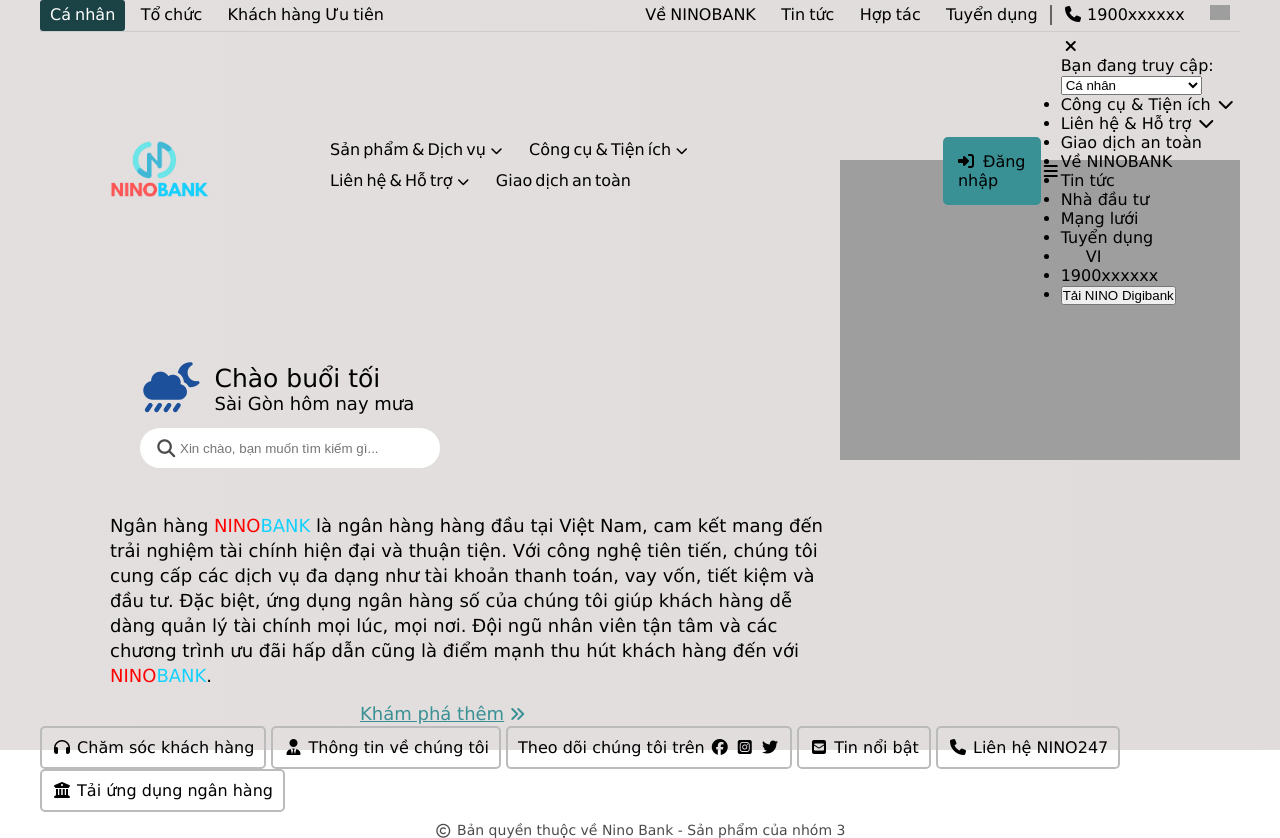
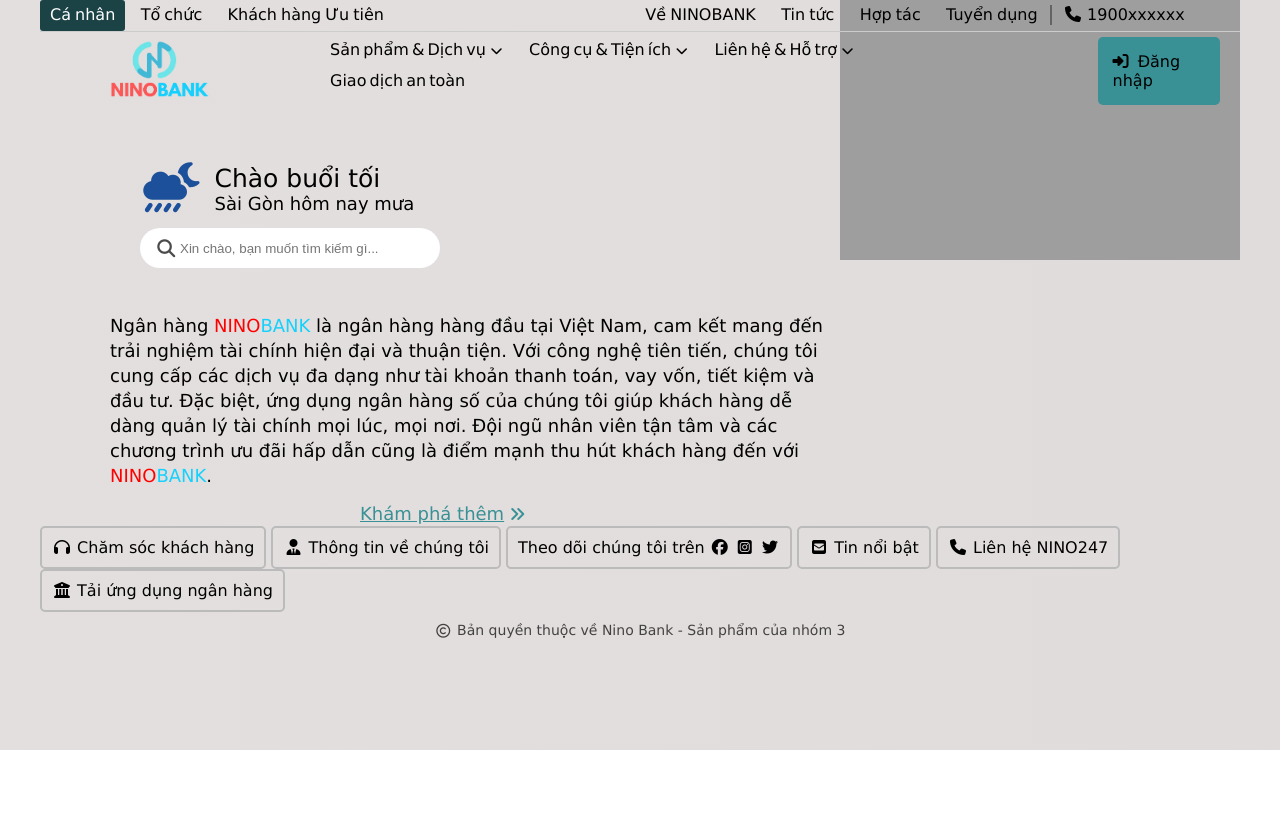
Before and after one commit to hoapham2002/ninobank, a plain HTML site: page index.html in a window 1280 px wide. After the commit the page ends 800 px from the top, so only its background shows below. Drawn offline with Linux system fonts and the light colour scheme; the site is published under a folder, as on GitHub Pages, so addresses that start at the root find nothing; grey boxes are pictures that could not be loaded.

Commit message:
Update index.html

```diff
--- a/index.html
+++ b/index.html
@@ -6,7 +6,7 @@
     <title>NinoBank</title>
     <link rel="icon" href="./assets/logo/logo-Photoroom.png" type="image/x-icon" />
     <link rel="stylesheet" href="./assets/style/index.css">
-    <link rel="stylesheet" href="/assets/style/response_index.css">
+    <link rel="stylesheet" href="./assets/style/response_index.css">
     <link href="https://fonts.googleapis.com/css2?family=Roboto:wght@300;400;500;700;900&display=swap" rel="stylesheet">
     <link rel="stylesheet" href="./assets/font/fontawesome-free-6.5.2-web/css/all.min.css">
     <link rel="stylesheet" href="https://cdnjs.cloudflare.com/ajax/libs/font-awesome/6.6.0/css/all.min.css" integrity="sha512-Kc323vGBEqzTmouAECnVceyQqyqdsSiqLQISBL29aUW4U/M7pSPA/gEUZQqv1cwx4OnYxTxve5UMg5GT6L4JJg==" crossorigin="anonymous" referrerpolicy="no-referrer" />
@@ -68,7 +68,7 @@
                         </ul>
                     </div>
 
-                    <div class="under-navbar-login" onclick="location.href='/login.html'">
+                    <div class="under-navbar-login" onclick="location.href='./login.html'">
                         <i class="door fa-solid fa-right-to-bracket"></i>
                         Đăng nhập
                     </div>
```
